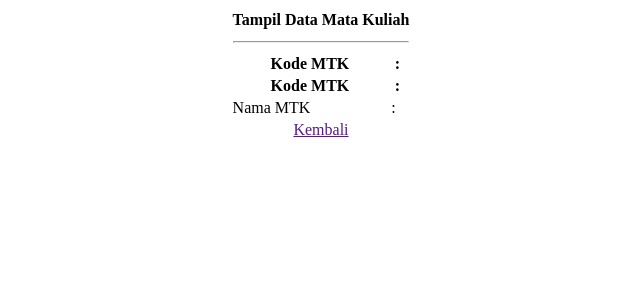
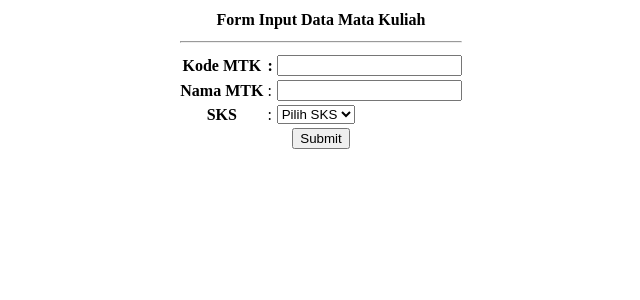
Before and after one commit to zaaannn/pustaka-booking, a CodeIgniter app: page /pustaka-booking/index.php/matakuliah/cetak in a window 1280 px wide. Shown: the top 300 px of the page, without its empty margins (319-959 px from the left). Run offline with CodeIgniter, Linux system fonts and the light colour scheme.

Commit message:
penambahan file

```diff
--- a/application/config/autoload.php
+++ b/application/config/autoload.php
@@ -58,7 +58,7 @@ $autoload['packages'] = array();
 |
 |	$autoload['libraries'] = array('user_agent' => 'ua');
 */
-$autoload['libraries'] = array();
+$autoload['libraries'] = array('form_validation', 'session', 'database');
 
 /*
 | -------------------------------------------------------------------
--- a/application/controllers/Matakuliah.php
+++ b/application/controllers/Matakuliah.php
@@ -11,12 +11,21 @@ class Matakuliah extends CI_Controller
 
     public function cetak()
     {
-        $data = [
-            'kode' => $this->input->post('kode'),
-            'nama' => $this->input->post('kode'),
-            'sks' => $this->input->post('sks')
-        ];
-
-        $this->load->view('view-data-matakuliah', $data);
+        $this->form_validation->set_rules('kode', 'Kode Matakuliah', 'required|min_length[3]', ['required' => 'Kode Matakuliah Harus diisi', 'min_lenght' => 'Kode terlalu pendek']);
+        $this->form_validation->set_rules('nama', 'Nama Matakuliah',
+        'required|min_length[3]', [
+            'required' => 'Nama Matakuliah Harus diisi',
+            'min_lenght' => 'Nama terlalu pendek'
+        ]);
+        if ($this->form_validation->run() != true) {
+            $this->load->view('view-form-matakuliah');
+        } else {
+            $data = [
+                'kode' => $this->input->post('kode'),
+                'nama' => $this->input->post('nama'),
+                'sks' => $this->input->post('sks')
+            ];
+            $this->load->view('view-data-matakuliah', $data);
+        }
     }
 }
--- a/application/views/view-data-matakuliah.php
+++ b/application/views/view-data-matakuliah.php
@@ -24,26 +24,25 @@
                 </td>
             </tr>
             <tr>
-                <th>Kode MTK</th>
+                <th>Nama MTK</th>
                 <th>:</th>
-                <td>
-                    <?= $kode; ?>
-                </td>
-            </tr>
-            <tr>
-                <td>Nama MTK</td>
-                <td>:</td>
                 <td>
                     <?= $nama; ?>
                 </td>
             </tr>
             <tr>
+                <th>SKS</th>
+                <th>:</th>
+                <td>
+                    <?= $sks; ?>
+                </td>
+            </tr>
+            <tr>
                 <td colspan="3" align="center">
-                    <a href="<? base_url('matakuliah');?>">Kembali</a>
+                    <a href="<?= base_url('matakuliah');?>">Kembali</a>
                 </td>
             </tr>
         </table>
     </center>
 </body>
-
 </html>
--- a/application/views/view-form-matakuliah.php
+++ b/application/views/view-form-matakuliah.php
@@ -23,7 +23,7 @@
                     <th>Kode MTK</th>
                     <th>:</th>
                     <td>
-                        <input type="text" name="nama" id="nama">
+                        <input type="text" name="kode" id="kode">
                     </td>
                 </tr>
                 <tr>
@@ -41,7 +41,7 @@
                             <option value="">Pilih SKS</option>
                             <option value="2">2</option>
                             <option value="3">3</option>
-                            <option value="3">4</option>
+                            <option value="4">4</option>
                         </select>
                     </td>
                 </tr>
```
